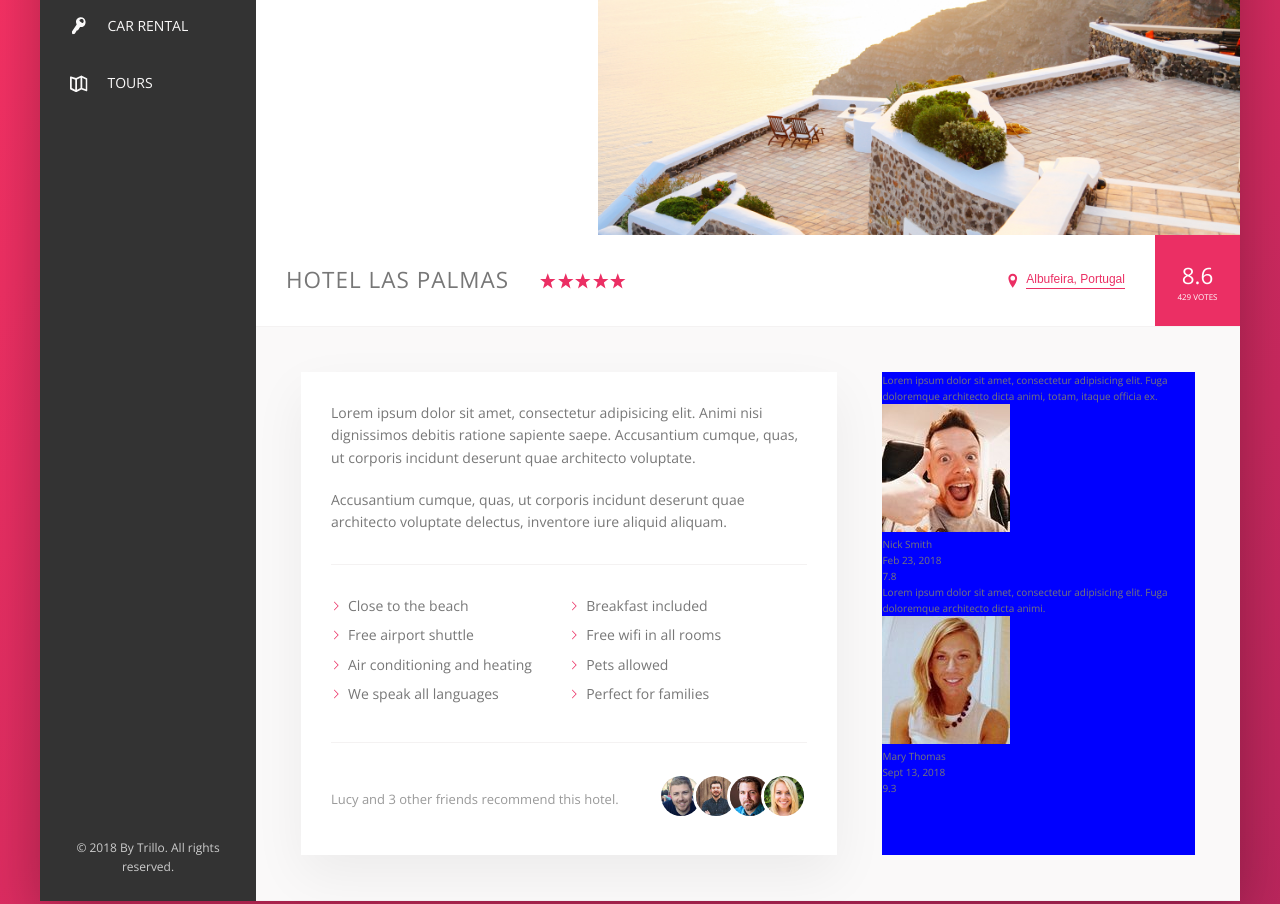
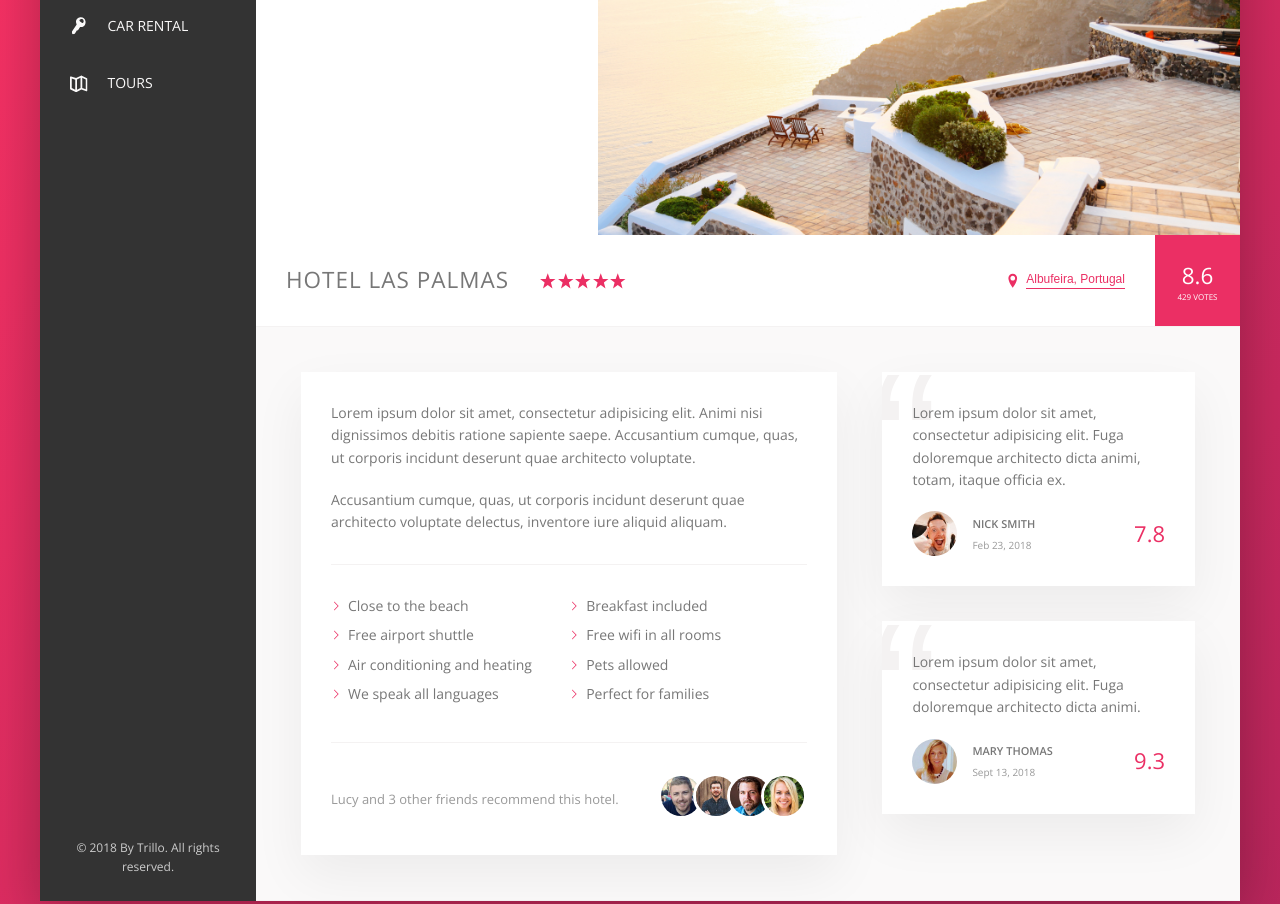
Before and after one commit to FoxyStoat/trillo-project, a website: page index.html in a window 1280 px wide. Shown: the part 300-1204 px from the top of the page. Drawn offline with nearby package versions, Linux system fonts and the light colour scheme.

Commit message:
style: Add style to reviews section

```diff
--- a/assets/sass/_components.scss
+++ b/assets/sass/_components.scss
@@ -377,3 +377,66 @@
         }
     }
 }
+
+///////////////
+// REVIEWS
+
+.review {
+    position: relative;
+    background-color: #fff;
+    box-shadow: var(--shadow-light);
+    padding: 3rem;
+    margin-bottom: 3.5rem;
+    overflow: hidden;
+
+    &__text {
+        z-index: 10;
+        position: relative;
+    }
+
+    &__user {
+        margin-top: 2rem;
+        display: flex;
+        align-items: center;
+    }
+
+    &__photo {
+        width: 4.5rem;
+        border-radius: 50%;
+        margin-right: 1.5rem;
+    }
+
+    &__user-box {
+        margin-right: auto;
+    }
+
+    &__user-name {
+        font-size: 1.1rem;
+        font-weight: 600;
+        text-transform: uppercase;
+        margin-bottom: .4rem;
+    }
+
+    &__user-date {
+        font-size: 1rem;
+        color: var(--color-grey-dark-3);
+    }
+
+    &__rating {
+        color: var(--color-primary);
+        font-size: 2.2rem;
+        font-weight: 300;
+    }
+
+    &::before {
+        content: "\201C";
+        position: absolute;
+        top: -2.75rem;
+        left: -1rem;
+        line-height: 1;
+        font-size: 20rem;
+        font-family: sans-serif;
+        color: var(--color-grey-light-2);
+        z-index: 1;
+    }
+}
--- a/assets/sass/_layout.scss
+++ b/assets/sass/_layout.scss
@@ -36,6 +36,7 @@
 }
 
 .detail {
+	font-size: 1.4rem;
 	display: flex;
 	padding: 4.5rem;
 	background-color: var(--color-grey-light-1);
@@ -43,7 +44,6 @@
 }
 
 .description {
-	font-size: 1.4rem;
 	flex: 0 0 60%;
 	margin-right: 4.5rem;
 	background-color: #fff;
@@ -53,7 +53,4 @@
 
 .user-reviews {
 	flex: 1;
-
-	// Testing
-	background-color: blue;
 }
```
Also changed, not shown: assets/css/style.css.
